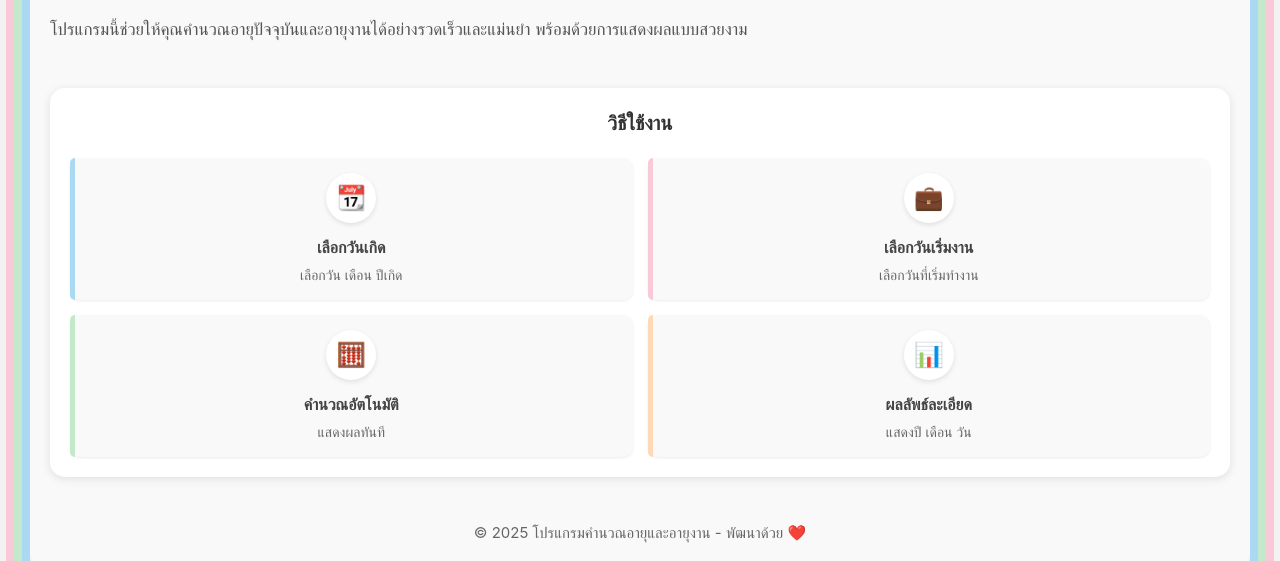
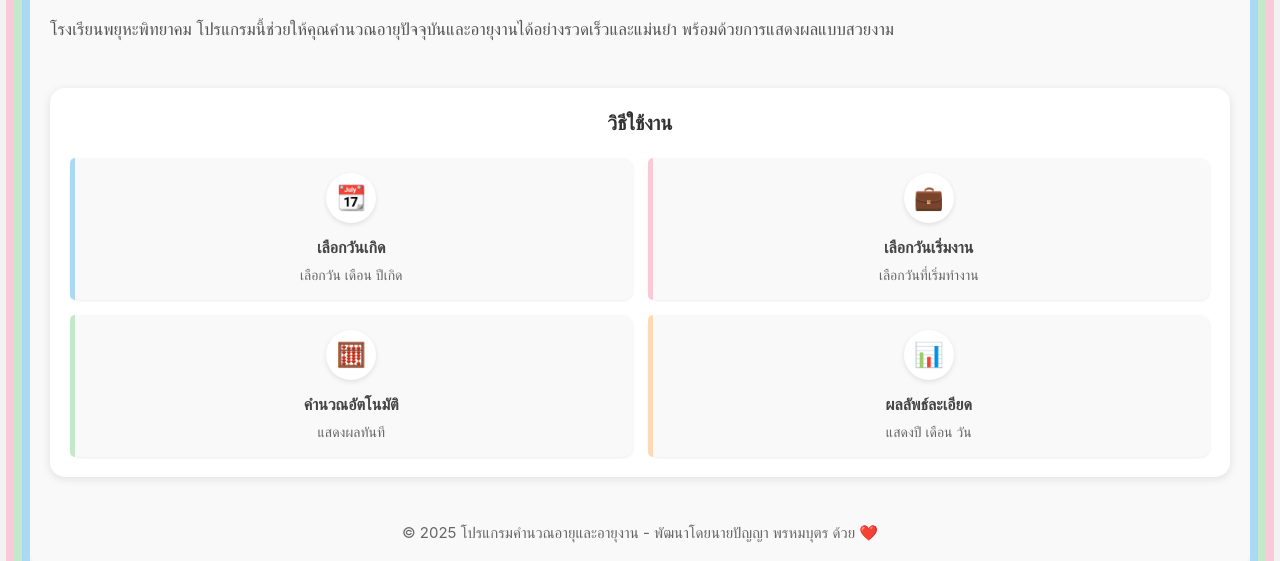
Before and after one commit to panyaai/app-age, a plain HTML site: page index.html in a window 1280 px wide. Shown: the part 170-731 px from the top of the page. Drawn offline with Linux system fonts and the light colour scheme.

Commit message:
Update index.html

```diff
--- a/index.html
+++ b/index.html
@@ -39,6 +39,7 @@
             <div class="page homepage active" id="page-home">
                 <h1 class="app-title">โปรแกรมคำนวณอายุและอายุงาน</h1>
                 <p class="app-description">
+                    โรงเรียนพยุหะพิทยาคม
                     โปรแกรมนี้ช่วยให้คุณคำนวณอายุปัจจุบันและอายุงานได้อย่างรวดเร็วและแม่นยำ พร้อมด้วยการแสดงผลแบบสวยงาม
                 </p>
 
@@ -69,7 +70,7 @@
                     </div>
                 </div>
 
-                <p class="copyright">© 2025 โปรแกรมคำนวณอายุและอายุงาน - พัฒนาด้วย ❤️</p>
+                <p class="copyright">© 2025 โปรแกรมคำนวณอายุและอายุงาน - พัฒนาโดยนายปัญญา พรหมบุตร ด้วย ❤️</p>
             </div>
 
             <!-- หน้ากรอกข้อมูล -->
```
